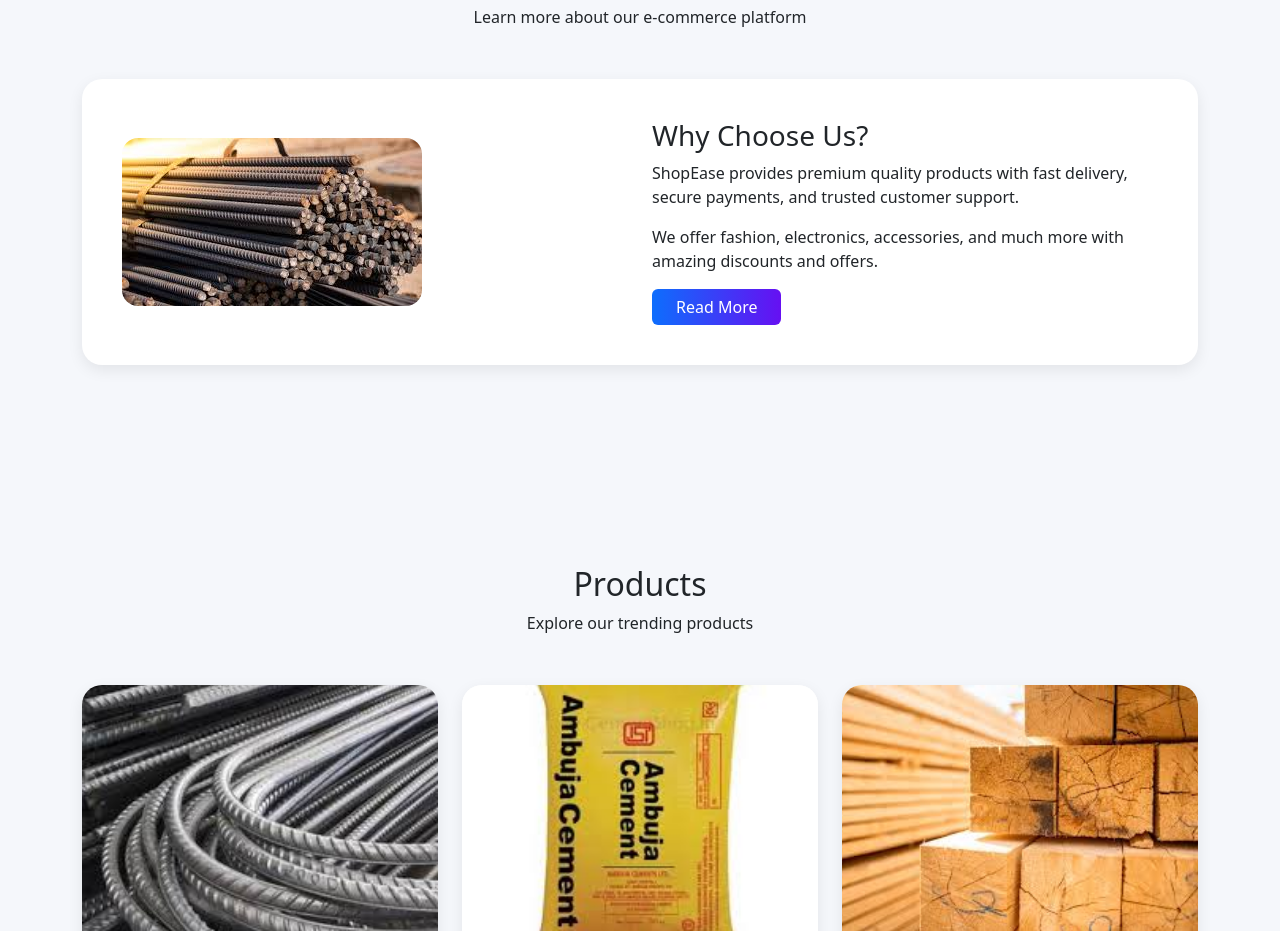
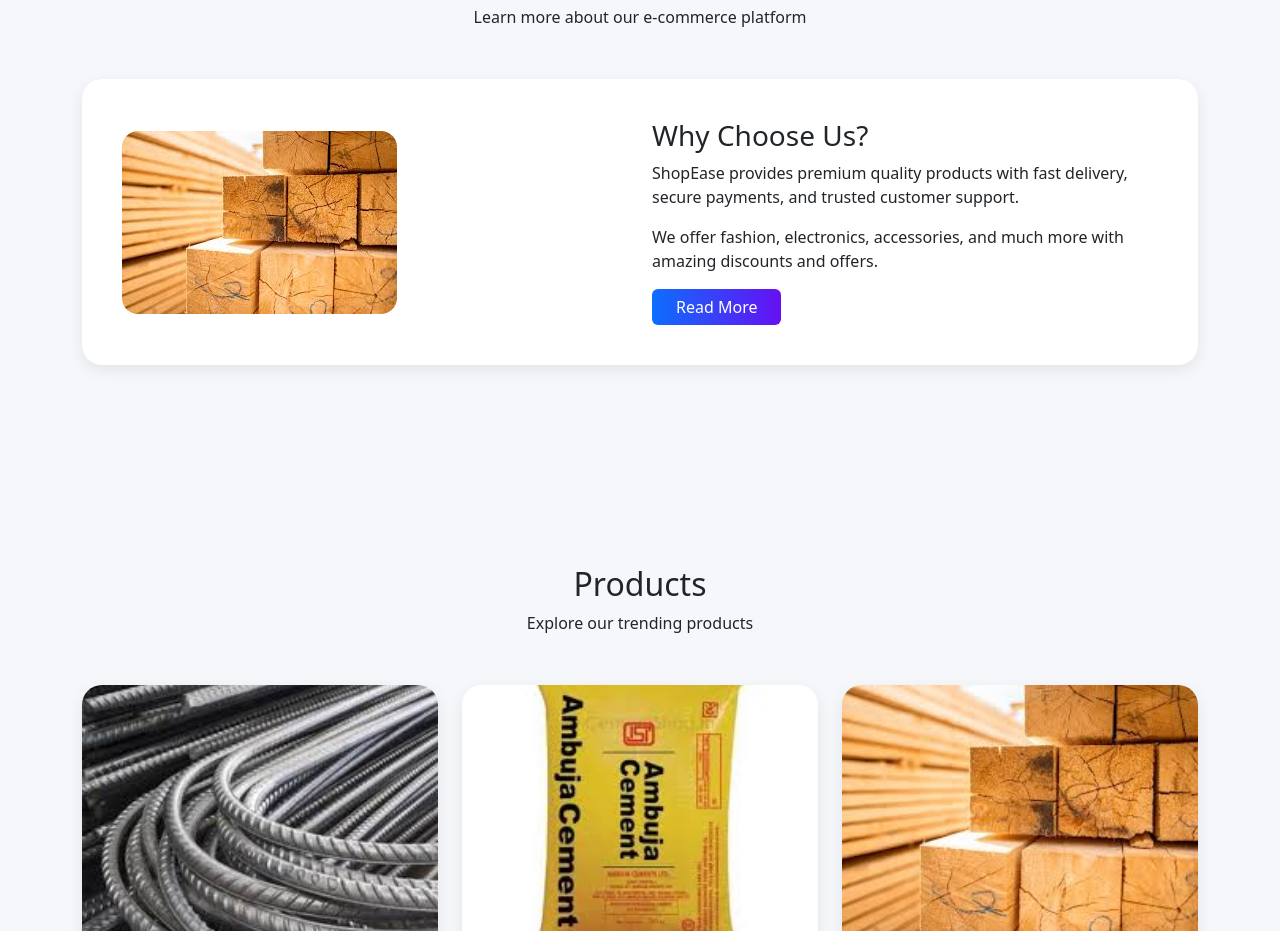
Before and after one commit to NeerajMR016/frontproject, a plain HTML site: page index.html in a window 1280 px wide. Shown: the part 941-1872 px from the top of the page. Drawn offline with nearby package versions, Linux system fonts and the light colour scheme.

Commit message:
second commit

```diff
--- a/index.html
+++ b/index.html
@@ -180,7 +180,7 @@
             <div class="about-box">
                 <div class="row align-items-center">
                     <div class="col-md-6">
-                        <img src="download (1).jpg"
+                        <img src="download (5).jpg"
                             class="img-fluid rounded-4">
                     </div>
 
```
